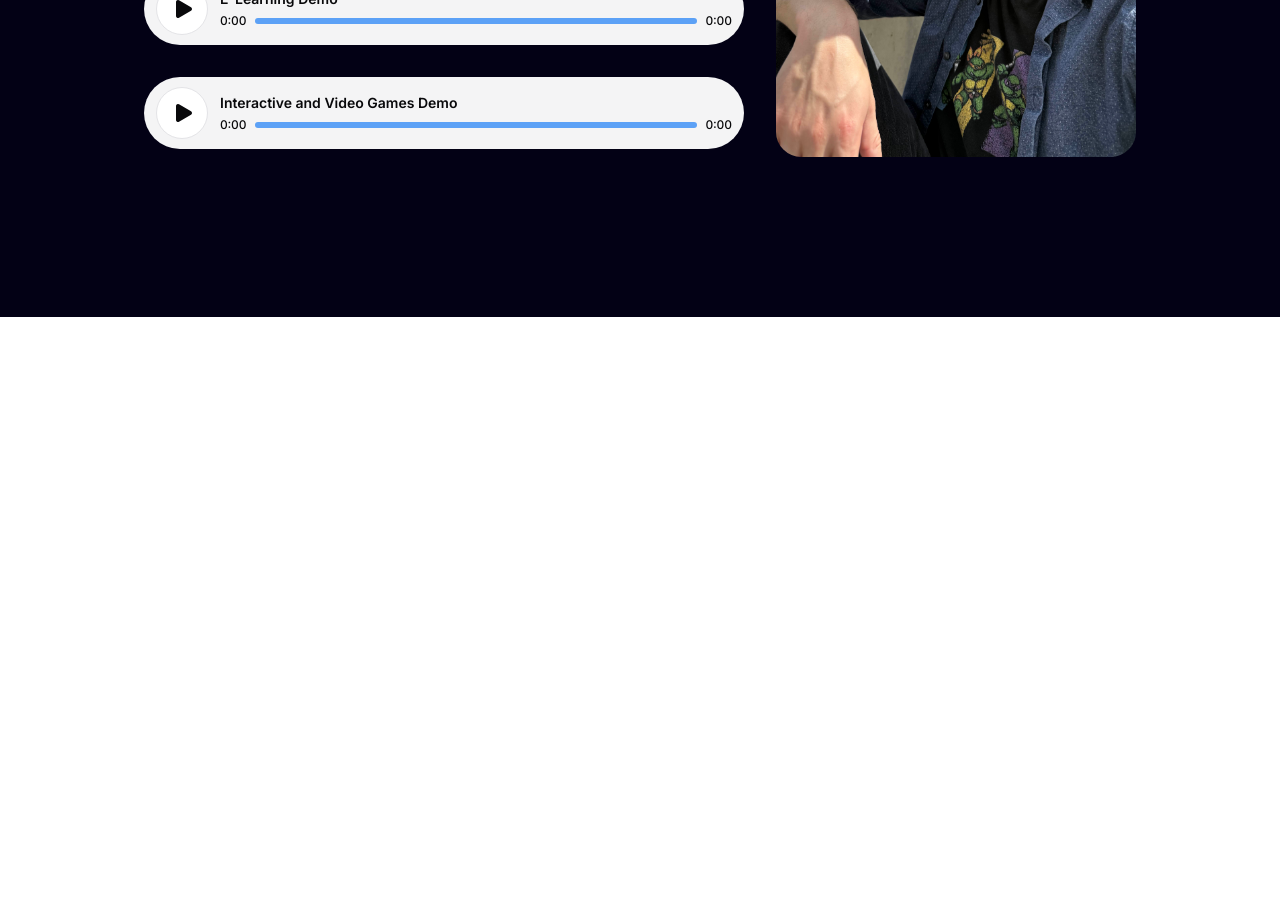
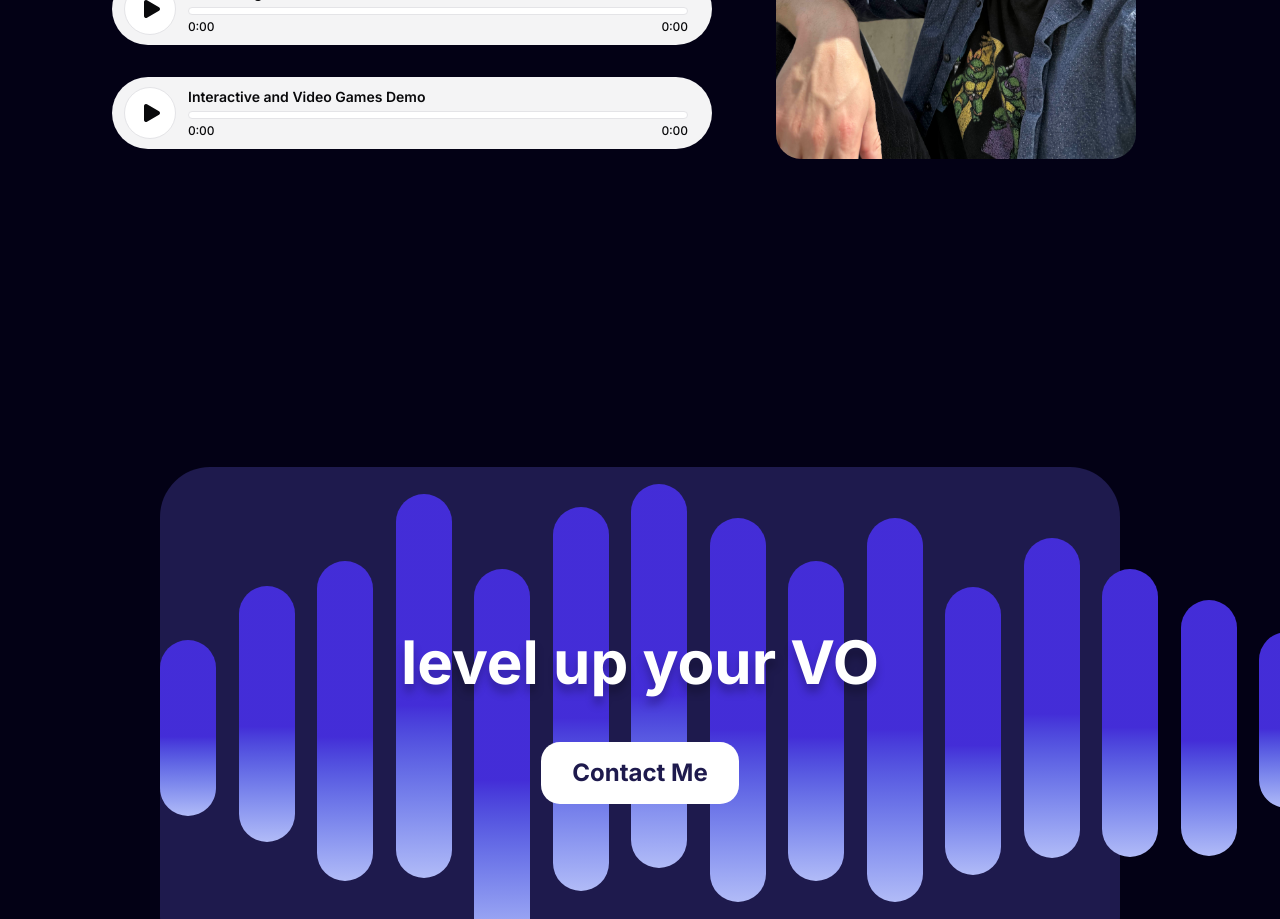
Before and after one commit to catthrap22/Cameron-Thrap-Portfolio, a Next.js app: page / in a window 1280 px wide. Shown: the part 2000-2919 px from the top of the page. Before the commit the page ends 2317 px from the top, so only its background shows below. Built offline with nearby package versions, Linux system fonts and the light colour scheme.

Commit message:
worked on footer and completed the 1st iteration

```diff
--- a/app/layout.tsx
+++ b/app/layout.tsx
@@ -1,8 +1,8 @@
-import type { Metadata } from "next";
-import { Geist, Geist_Mono, Inter } from "next/font/google";
 import "./globals.css";
 import { cn } from "@/lib/utils";
+import type { Metadata } from "next";
 import { TooltipProvider } from "@/components/ui/tooltip"
+import { Geist, Geist_Mono, Inter } from "next/font/google";
 
 const inter = Inter({subsets:['latin'],variable:'--font-sans'});
 
@@ -17,7 +17,7 @@ const geistMono = Geist_Mono({
 });
 
 export const metadata: Metadata = {
-  title: "Create Next App",
+  title: "Cameron Thrap",
   description: "Generated by create next app",
 };
 
--- a/app/page.tsx
+++ b/app/page.tsx
@@ -1,6 +1,7 @@
 import HeroSection from "@/components/HeroSection";
 import Testimonials from "@/components/Testimonials";
 import Demos from "@/components/Demos";
+import Footer from "@/components/Footer";
 
 export default function Home() {
   return (
@@ -8,6 +9,7 @@ export default function Home() {
         <HeroSection/>
         <Testimonials/>
         <Demos/>
+        <Footer/>
     </div>
   );
 }
--- a/components/AudioPlayer.tsx
+++ b/components/AudioPlayer.tsx
@@ -57,7 +57,7 @@ export function AudioPlayer({src, title, className}: AudioPlayerProps) {
     }
 
     return (
-        <div className={cn("flex items-center gap-3 bg-muted rounded-full px-3 py-2.5 cursor-pointer", className)}>
+        <div className={cn("flex items-center gap-3 bg-muted rounded-full pl-3 py-2.5 pr-6 cursor-pointer", className)}>
             <audio ref={audioRef} src={src}/>
 
             <button
@@ -75,22 +75,26 @@ export function AudioPlayer({src, title, className}: AudioPlayerProps) {
                 <p className="text-sm font-semibold text-foreground truncate mb-1">
                     {title}
                 </p>
-                <div className="flex items-center gap-2">
-                    <span className="text-xs text-foreground font-medium tabular-nums">
-                        {current}
-                    </span>
+                <div className="flex items-center gap-2 ">
                     <div
-                        className="flex-1 h-1.5  bg-[#5CA1F6] rounded-full cursor-pointer"
+                        className="flex-1 h-2 bg-background border border-border rounded-full cursor-pointer"
                         onClick={seek}
                     >
                         <div
-                            className="h-full bg-[#0C0E23] rounded-full transition-all"
+                            // bg-indigo-700
+                            className="h-full bg-foreground rounded-full transition-all"
                             style={{width: `${progress}%`}}
                         />
                     </div>
+
+                </div>
+                <div className="flex items-center justify-between w-full pt-1">
+                        <span className="text-xs text-foreground font-medium tabular-nums">
+                            {current}
+                        </span>
                     <span className="text-xs text-foreground font-medium tabular-nums">
-                        {duration}
-                    </span>
+                            {duration}
+                        </span>
                 </div>
             </div>
         </div>)
--- a/components/Demos.tsx
+++ b/components/Demos.tsx
@@ -11,20 +11,20 @@ export default function Demos() {
         >
           <div className="flex flex-row items-center">
               <div className="space-y-8 w-150 mx-4 h-full">
-                  <h1 className=" text-white text-5xl font-bold font-['Inter'] leading-12">Demos</h1>
+                  <h1 className="text-white text-5xl font-bold font-['Inter'] leading-12">Demos</h1>
                   <AudioPlayer src="/src/Demos/CommercialCameronThrapDEMO.mp3" title="Comercial Demo" />
                   <AudioPlayer src="/src/Demos/AudiobookDemo.mp3" title="Audiobook Demo" />
                   <AudioPlayer src="/src/Demos/ELearningDemo.mp3" title="E-Learning Demo" />
                   <AudioPlayer src="/src/Demos/InteractiveAndVideoGamesCameronThrapDEMO" title="Interactive and Video Games Demo" />
               </div>
-              <div>
+              <div className="flex flex-row items-end p-8 ">
                   {/* TODO:// see how I can make this in line with the bottom of the button for the play bar*/}
                   <Image
                       src="/src/NingaTurtle.jpg"
                       alt="Picture of Cameron Thrap with a ninga turtle shirt"
                       width={4284}
                       height={5712}
-                      className="w-90 h-full rounded-2xl mx-4"
+                      className="w-90 h-full pt-1 rounded-2xl mx-4"
                   />
               </div>
           </div>
--- /dev/null
+++ b/components/Footer.tsx
@@ -0,0 +1,36 @@
+import {Button} from "@/components/ui/button";
+
+export default function Footer() {
+    return (
+      <section
+        id="footer"
+        className="bg-[#030115] w-screen h-screen flex items-center justify-center relative z-0 "
+      >
+          <div className="flex items-center justify-center w-3/4 h-5/8 bg-indigo-950 rounded-[50px]" >
+              <div className=" w-[1153px] h-[467px] relative rounded-[100px] z-1">
+                  <div className="w-14 h-44 left-0 top-[156px] absolute bg-linear-to-b from-indigo-700 from-55% to-white rounded-[100px] to-125%" />
+                  <div className="w-14 h-64 left-[78.53px] top-25.5 absolute bg-linear-to-b from-indigo-700 from-55% to-white rounded-[100px] to-125%" />
+                  <div className="w-14 h-80 left-[157.07px] top-[77px] absolute bg-linear-to-b from-indigo-700 from-55% to-white rounded-[100px] to-125%" />
+                  <div className="w-14 h-96 left-[235.60px] top-[10px] absolute bg-linear-to-b from-indigo-700 from-55% to-white rounded-[100px] to-125%" />
+                  <div className="w-14 h-96 left-[314.13px] top-[85px] absolute bg-linear-to-b from-indigo-700 from-55% to-white rounded-[100px] to-125%" />
+                  <div className="w-14 h-96 left-[392.66px] top-[23px] absolute bg-linear-to-b from-indigo-700 from-55% to-white rounded-[100px] to-125%" />
+                  <div className="w-14 h-96 left-[471.20px] top-0 absolute bg-linear-to-b from-indigo-700 from-55% to-white rounded-[100px] to-125%" />
+                  <div className="w-14 h-96 left-[549.73px] top-[34px] absolute bg-linear-to-b from-indigo-700 from-55% to-white rounded-[100px] to-125%" />
+                  <div className="w-14 h-80 left-[628.26px] top-[77px] absolute bg-linear-to-b from-indigo-700 from-55% to-white rounded-[100px] to-125%" />
+                  <div className="w-14 h-96 left-[706.79px] top-[34px] absolute bg-linear-to-b from-indigo-700 from-55% to-white rounded-[100px] to-125%" />
+                  <div className="w-14 h-72 left-[785.33px] top-[103px] absolute bg-linear-to-b from-indigo-700 from-55% to-white rounded-[100px] to-125%" />
+                  <div className="w-14 h-80 left-[863.86px] top-[54px] absolute bg-linear-to-b from-indigo-700 from-55% to-white rounded-[100px] to-125%" />
+                  <div className="w-14 h-72 left-[942.39px] top-[85px] absolute bg-linear-to-b from-indigo-700 from-55% to-white rounded-[100px] to-125%" />
+                  <div className="w-14 h-64 left-[1020.92px] top-[116px] absolute bg-linear-to-b from-indigo-700 from-55% to-white rounded-[100px] to-125%" />
+                  <div className="w-14 h-44 left-[1099.46px] top-[148px] absolute bg-linear-to-b from-indigo-700 from-55% to-white rounded-[100px] to-125%" />
+              </div>
+          </div>
+          <div className="flex flex-col items-center justify-center absolute z-10 space-y-[47px]">
+              <h1 className="text-white text-6xl font-bold font-['Inter'] leading-16 [text-shadow:0px_8px_8px_rgb(0_0_0/0.25)]">level up your VO</h1>
+              <Button className="h-16 w-50 rounded-[20px] bg-white text-2xl font-bold text-indigo-950 font-inter hover:text-blue-400">
+                  Contact Me
+              </Button>
+          </div>
+      </section>
+    );
+}
```
